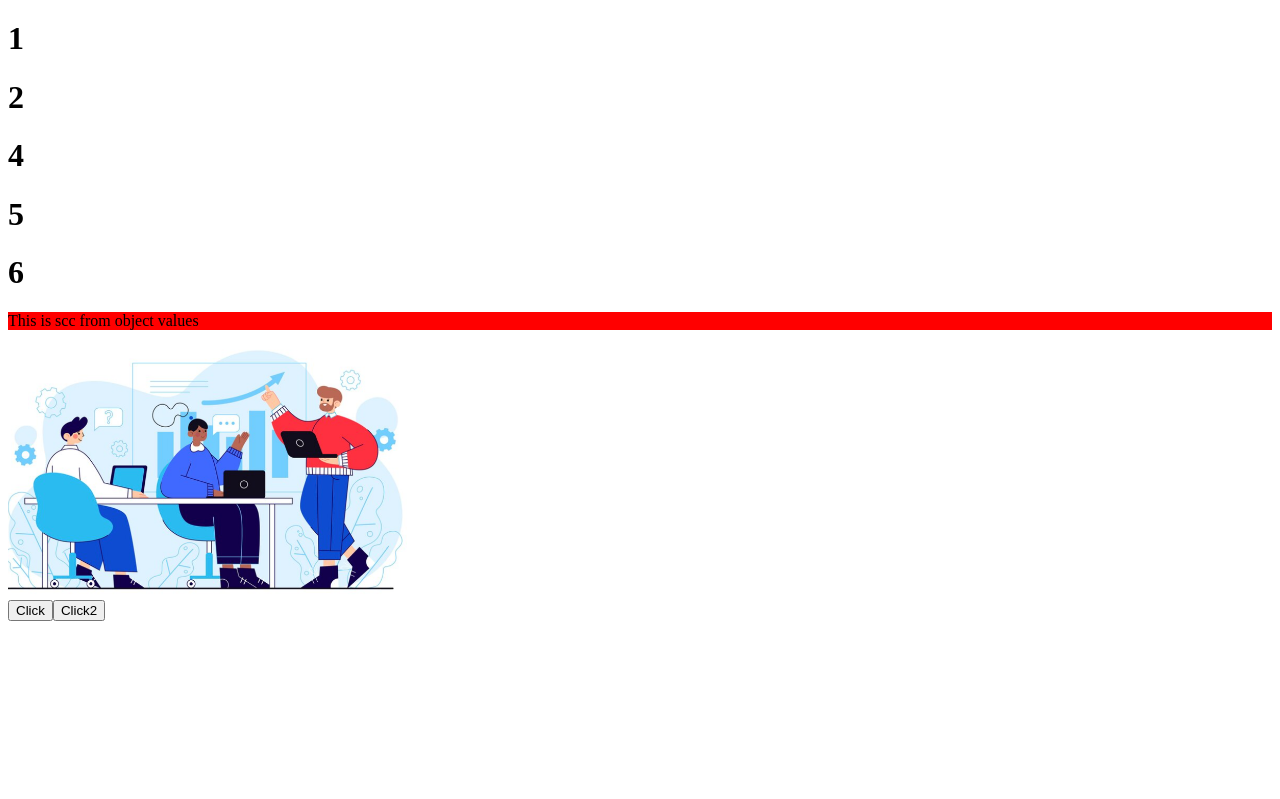
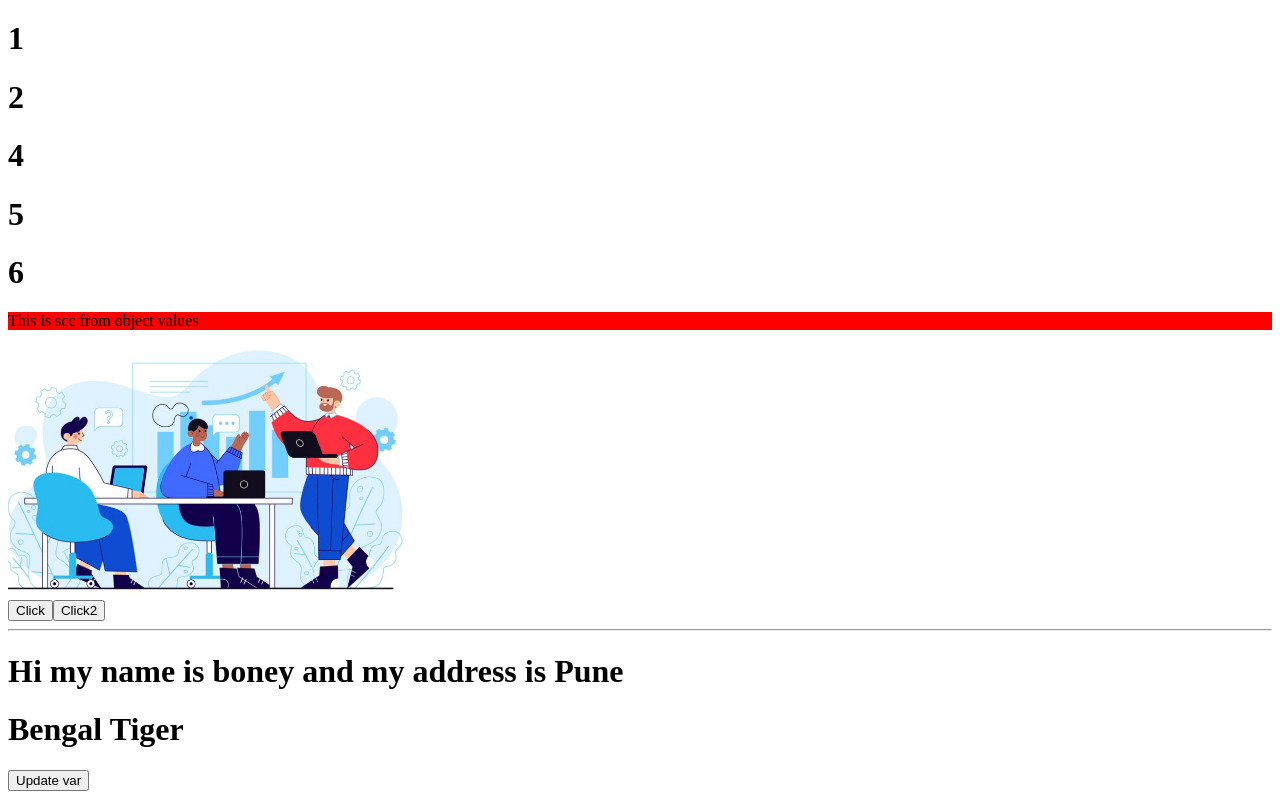
Before and after one commit to KiranGawade09/Auroskkil_reactjs_Internship, a React (Create React App) app: page / in a window 1280 px wide. Shown: the part 216-1015 px from the top of the page. Before the commit the page ends 845 px from the top, so only its background shows below. Built offline with nearby package versions, Linux system fonts and the light colour scheme.

Commit message:
Props,useState hooks,

```diff
--- a/src/App.js
+++ b/src/App.js
@@ -1,9 +1,9 @@
-import React from "react";
+import React, { useState } from "react";
 import image1 from '../src/image/img1.png';
 import './App.css';
 
 
-function App(){
+function App(props){
 
   var object ={
     background:"red"
@@ -16,7 +16,7 @@ function App(){
 
   }
   Mohit();
-
+   const [tiger,setTiger]=useState('Bengal Tiger');
   return(
     <>
     <h1>Hi my name is {Jack} </h1>
@@ -34,6 +34,10 @@ function App(){
     <br/>
     <button onClick={()=>{alert('His this is click event')}}>Click</button>
     <button onClick={()=>{Mohit()}}>Click2</button>
+    <hr/>
+    <h1>Hi my name is {props.name} and my address is {props.address}</h1>
+    <h1>{tiger}</h1>
+    <button onClick={()=>{setTiger('Delhi tiger')}}>Update var</button>
     </>
   )
 }
--- a/src/index.js
+++ b/src/index.js
@@ -6,7 +6,7 @@ import App from "./App";
 const root = ReactDom.createRoot(document.getElementById('root'))
 root.render(
   <>
-  <App/>
+  <App name="boney" address="Pune"/>
 
   </>
 
```
